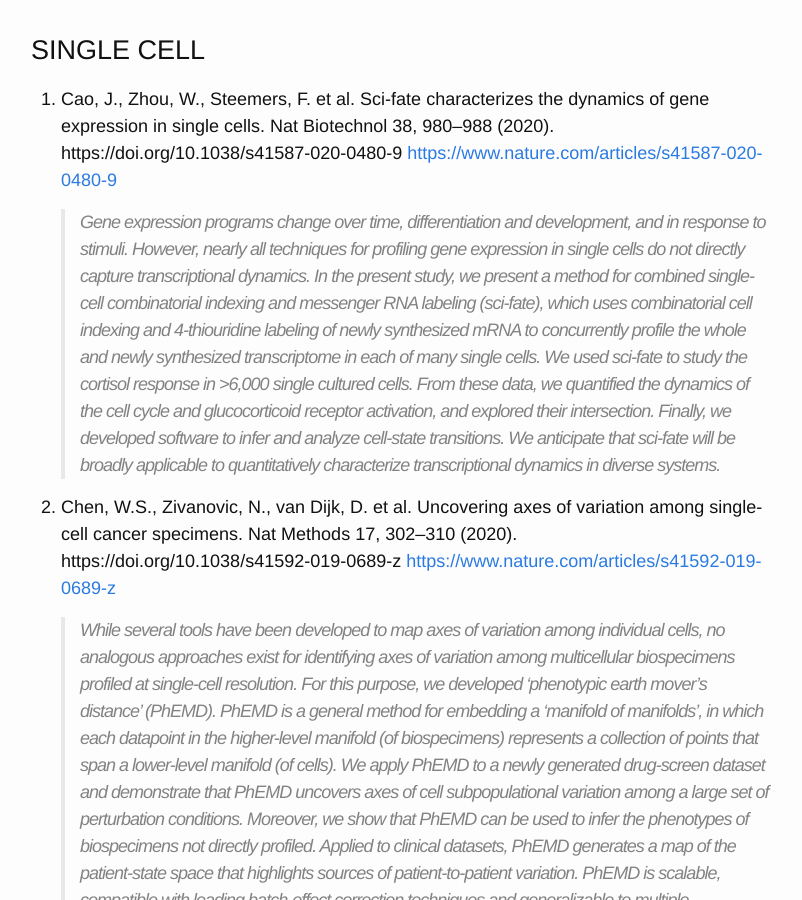
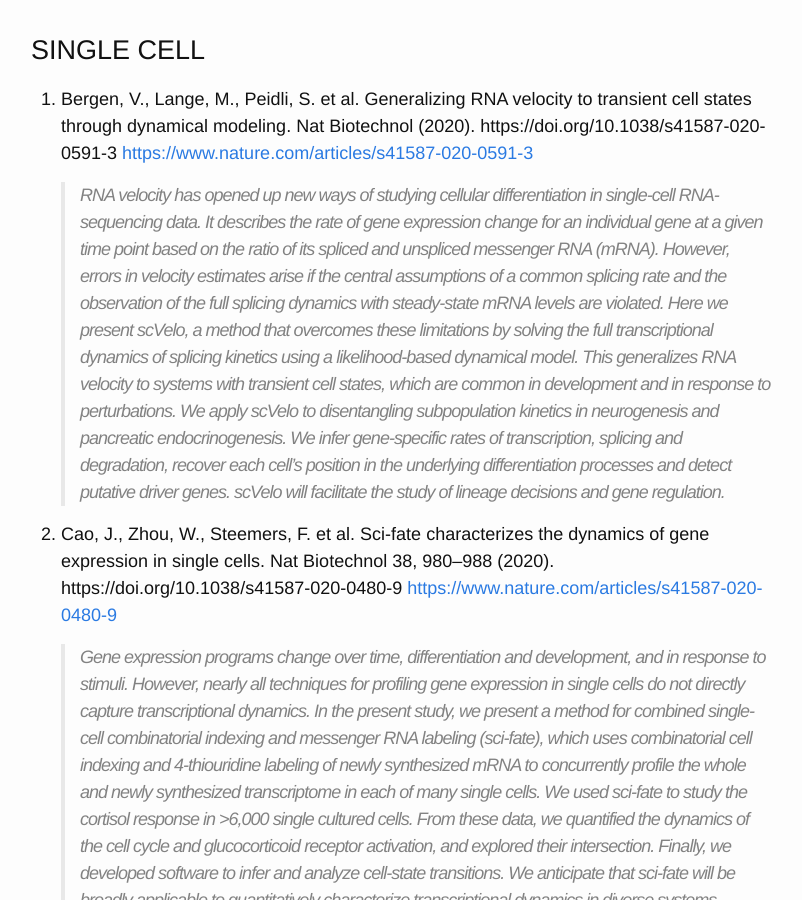
Before and after one commit to dcmb-courses/bioinf602-603-fall2020, a Jekyll site: the page built from Single_Cell.md, in a window 1280 px wide and 900 px high. Shown: the whole window, without its empty margins (239-1041 px from the left). Built offline with Jekyll 4.4.1, drawn with Linux system fonts in a browser that asks for light colours; some of the changed text lies outside the part shown.

Commit message:
Update Single_Cell.md

```diff
--- a/Single_Cell.md
+++ b/Single_Cell.md
@@ -5,6 +5,10 @@ permalink: /Single_Cell/
 ---
 
 # SINGLE CELL
+
+1. Bergen, V., Lange, M., Peidli, S. et al. Generalizing RNA velocity to transient cell states through dynamical modeling. Nat Biotechnol (2020). https://doi.org/10.1038/s41587-020-0591-3 [https://www.nature.com/articles/s41587-020-0591-3](https://www.nature.com/articles/s41587-020-0591-3)
+
+   >RNA velocity has opened up new ways of studying cellular differentiation in single-cell RNA-sequencing data. It describes the rate of gene expression change for an individual gene at a given time point based on the ratio of its spliced and unspliced messenger RNA (mRNA). However, errors in velocity estimates arise if the central assumptions of a common splicing rate and the observation of the full splicing dynamics with steady-state mRNA levels are violated. Here we present scVelo, a method that overcomes these limitations by solving the full transcriptional dynamics of splicing kinetics using a likelihood-based dynamical model. This generalizes RNA velocity to systems with transient cell states, which are common in development and in response to perturbations. We apply scVelo to disentangling subpopulation kinetics in neurogenesis and pancreatic endocrinogenesis. We infer gene-specific rates of transcription, splicing and degradation, recover each cell’s position in the underlying differentiation processes and detect putative driver genes. scVelo will facilitate the study of lineage decisions and gene regulation.
 
 1. Cao, J., Zhou, W., Steemers, F. et al. Sci-fate characterizes the dynamics of gene expression in single cells. Nat Biotechnol 38, 980–988 (2020). https://doi.org/10.1038/s41587-020-0480-9 [https://www.nature.com/articles/s41587-020-0480-9](https://www.nature.com/articles/s41587-020-0480-9)
 
@@ -17,6 +21,10 @@ permalink: /Single_Cell/
 1. Amodio, M., van Dijk, D., Srinivasan, K. et al. Exploring single-cell data with deep multitasking neural networks. Nat Methods 16, 1139–1145 (2019). https://doi.org/10.1038/s41592-019-0576-7 [https://www.nature.com/articles/s41592-019-0576-7](https://www.nature.com/articles/s41592-019-0576-7)
 
    >It is currently challenging to analyze single-cell data consisting of many cells and samples, and to address variations arising from batch effects and different sample preparations. For this purpose, we present SAUCIE, a deep neural network that combines parallelization and scalability offered by neural networks, with the deep representation of data that can be learned by them to perform many single-cell data analysis tasks. Our regularizations (penalties) render features learned in hidden layers of the neural network interpretable. On large, multi-patient datasets, SAUCIE’s various hidden layers contain denoised and batch-corrected data, a low-dimensional visualization and unsupervised clustering, as well as other information that can be used to explore the data. We analyze a 180-sample dataset consisting of 11 million T cells from dengue patients in India, measured with mass cytometry. SAUCIE can batch correct and identify cluster-based signatures of acute dengue infection and create a patient manifold, stratifying immune response to dengue.
+
+1. Lotfollahi, M., Wolf, F.A. & Theis, F.J. scGen predicts single-cell perturbation responses. Nat Methods 16, 715–721 (2019). https://doi.org/10.1038/s41592-019-0494-8 [https://www.nature.com/articles/s41592-019-0494-8](https://www.nature.com/articles/s41592-019-0494-8)
+
+   >Accurately modeling cellular response to perturbations is a central goal of computational biology. While such modeling has been based on statistical, mechanistic and machine learning models in specific settings, no generalization of predictions to phenomena absent from training data (out-of-sample) has yet been demonstrated. Here, we present scGen (https://github.com/theislab/scgen), a model combining variational autoencoders and latent space vector arithmetics for high-dimensional single-cell gene expression data. We show that scGen accurately models perturbation and infection response of cells across cell types, studies and species. In particular, we demonstrate that scGen learns cell-type and species-specific responses implying that it captures features that distinguish responding from non-responding genes and cells. With the upcoming availability of large-scale atlases of organs in a healthy state, we envision scGen to become a tool for experimental design through in silico screening of perturbation response in the context of disease and drug treatment.
 
 1. Stuart T, Butler A, Hoffman P, Hafemeister C, Papalexi E, Mauck WM 3rd, Hao Y, Stoeckius M, Smibert P, Satija R. Comprehensive Integration of Single-Cell Data. Cell. 2019 Jun 13;177(7):1888-1902.e21. [https://www.ncbi.nlm.nih.gov/pubmed/31178118](https://www.ncbi.nlm.nih.gov/pubmed/31178118)
 
```
